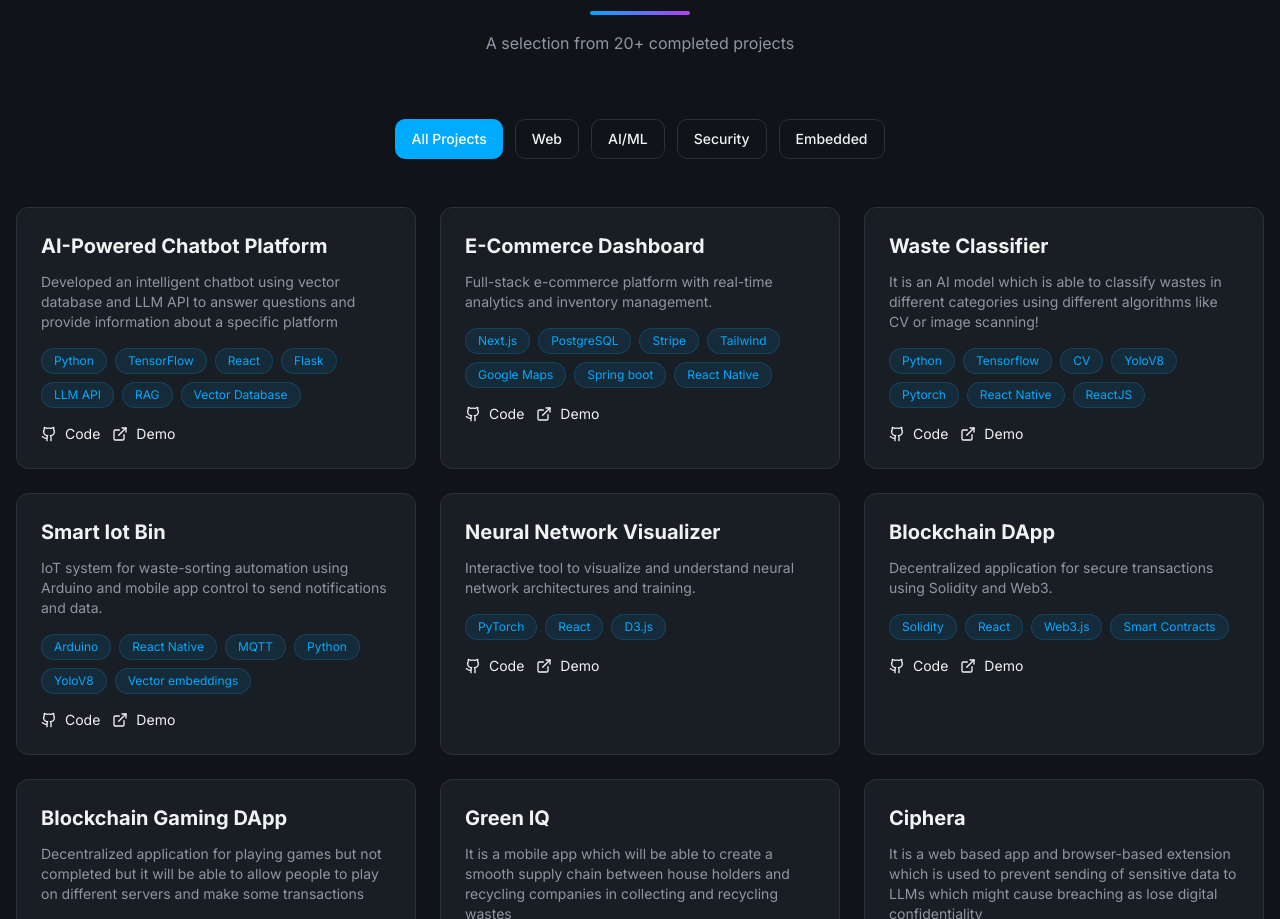
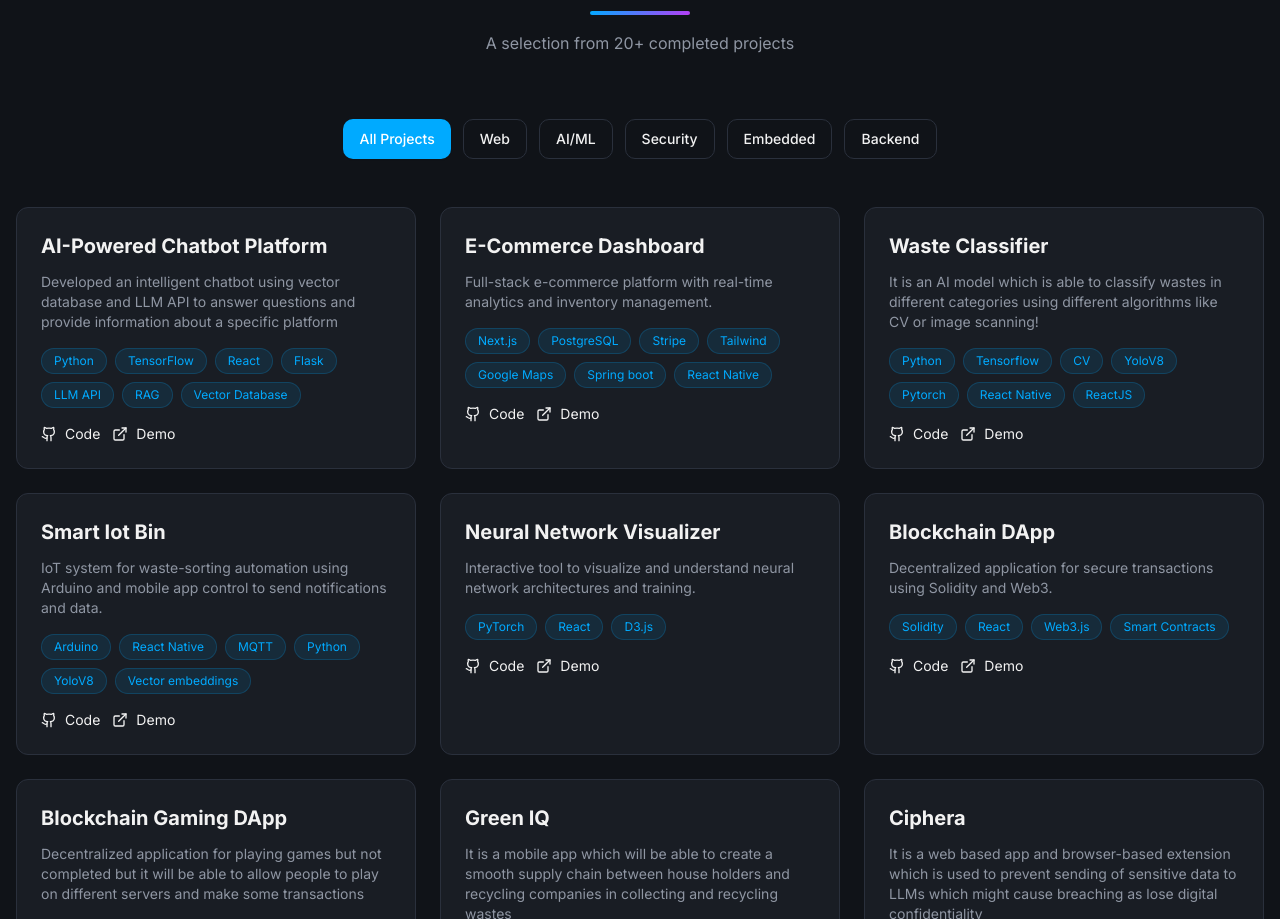
Before and after one commit to Isaac-1-lang/portfolio0.0.1, a React (Vite) app: page / in a window 1280 px wide. Shown: the part 5116-6035 px from the top of the page. Built offline with nearby package versions, Linux system fonts and the light colour scheme; the HTML template or start-up script is replaced by a standard one.

Commit message:
Added something on projects section

```diff
--- a/src/components/sections/Projects.tsx
+++ b/src/components/sections/Projects.tsx
@@ -15,6 +15,7 @@ export function Projects() {
     { id: 'ai', label: 'AI/ML' },
     { id: 'security', label: 'Security' },
     { id: 'embedded', label: 'Embedded' },
+    { id: 'backend', label: 'Backend' },
   ];
 
   const projects = [
@@ -103,7 +104,7 @@ export function Projects() {
       description: 'It is a platform which is able to connect students with mentors and tutors and help them with their studies and projects',
       tags: ['Spring Boot', 'ReactJS',"Spring Security","PostgreSQL"],
       category: 'web',
-      github: 'https://github.com/Isaac-1-lang/BrainBridge',
+      github: 'https://github.com/Isaac-1-lang/BrainBridge_V2',
       demo: 'https://brainbridge.onrender.com',
     }
   ];
```
